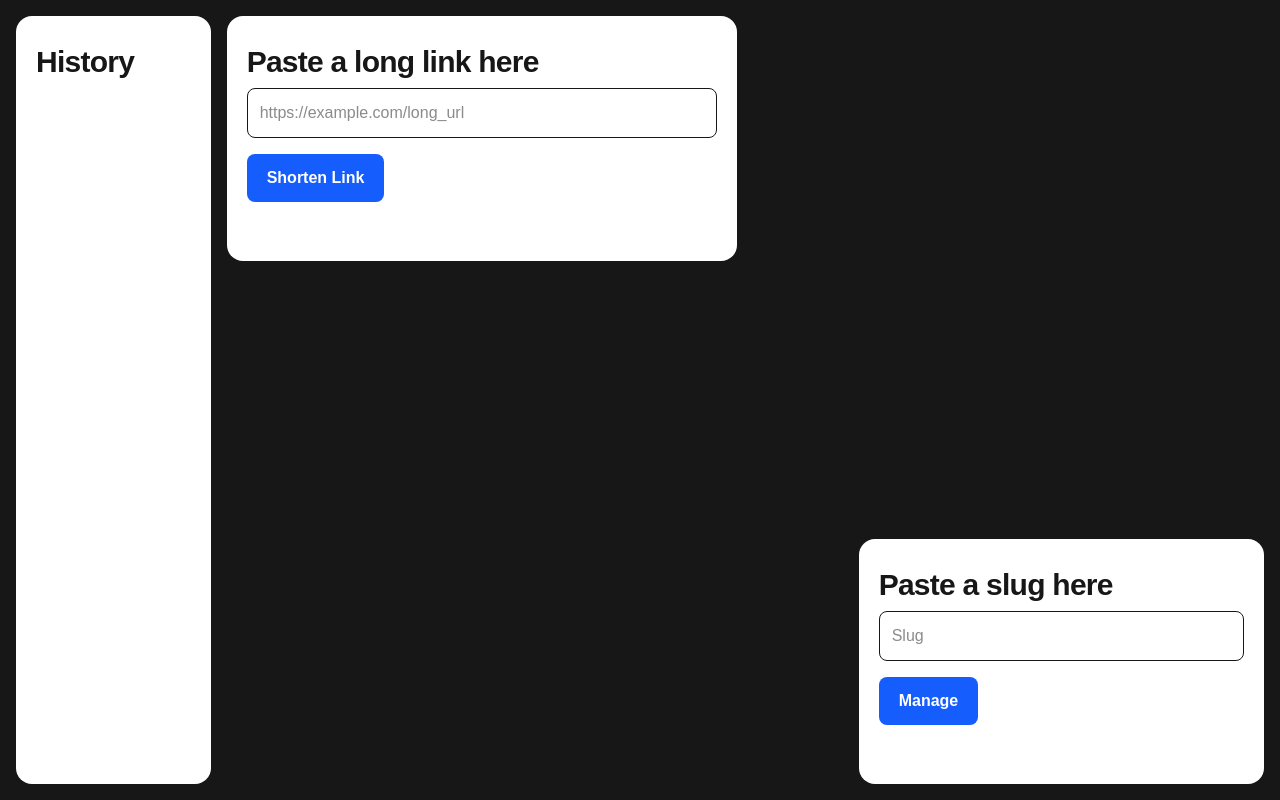
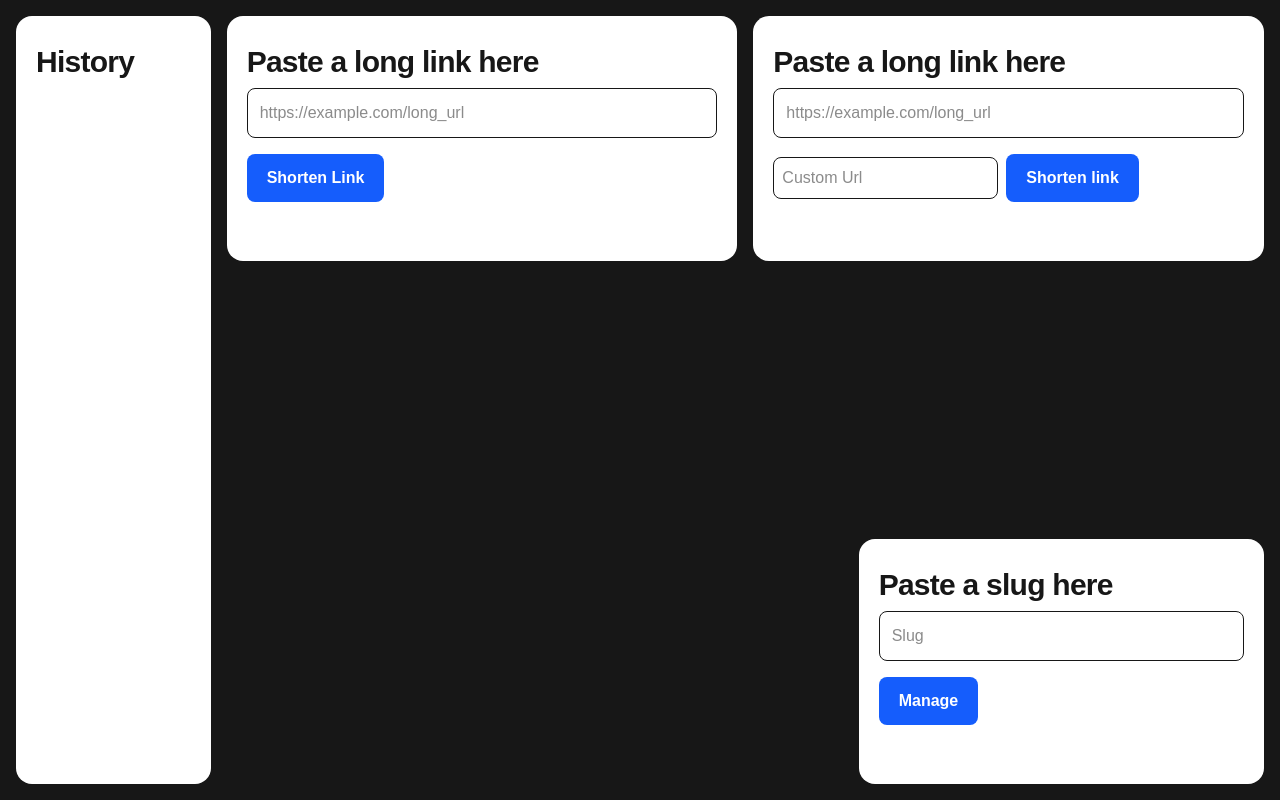
Before and after one commit to Dzolat/Shrtly, a Next.js app: page / in a window 1280 px wide. Built offline with nearby package versions, Linux system fonts and the light colour scheme.

Commit message:
Add custominputform to /

```diff
--- a/app/page.tsx
+++ b/app/page.tsx
@@ -5,6 +5,7 @@ import ManageForm from "@/components/ManageForm";
 import History from "@/components/History"
 import { HistoryItem } from "@/components/History";
 import { useState, useEffect } from "react";
+import CustomInputForm from "@/components/CustomInputForm";
 
 export default function Home() {
   const [history, setHistory] = useState<HistoryItem[]>([])
@@ -26,6 +27,7 @@ export default function Home() {
     <main className="grid grid-cols-12 grid-rows-6 gap-4 w-screen h-screen p-4">
       <History history={history} className="col-start-1 col-span-2 row-start-1 row-span-6" />
       <InputForm className="col-start-3 col-span-5 row-start-1 row-span-2" />
+      <CustomInputForm className="col-start-8 col-span-5 row-start-1 row-span-2" />
       <ManageForm className="col-start-9 col-span-4 row-start-5 row-span-2" />
     </main>
   );
```
